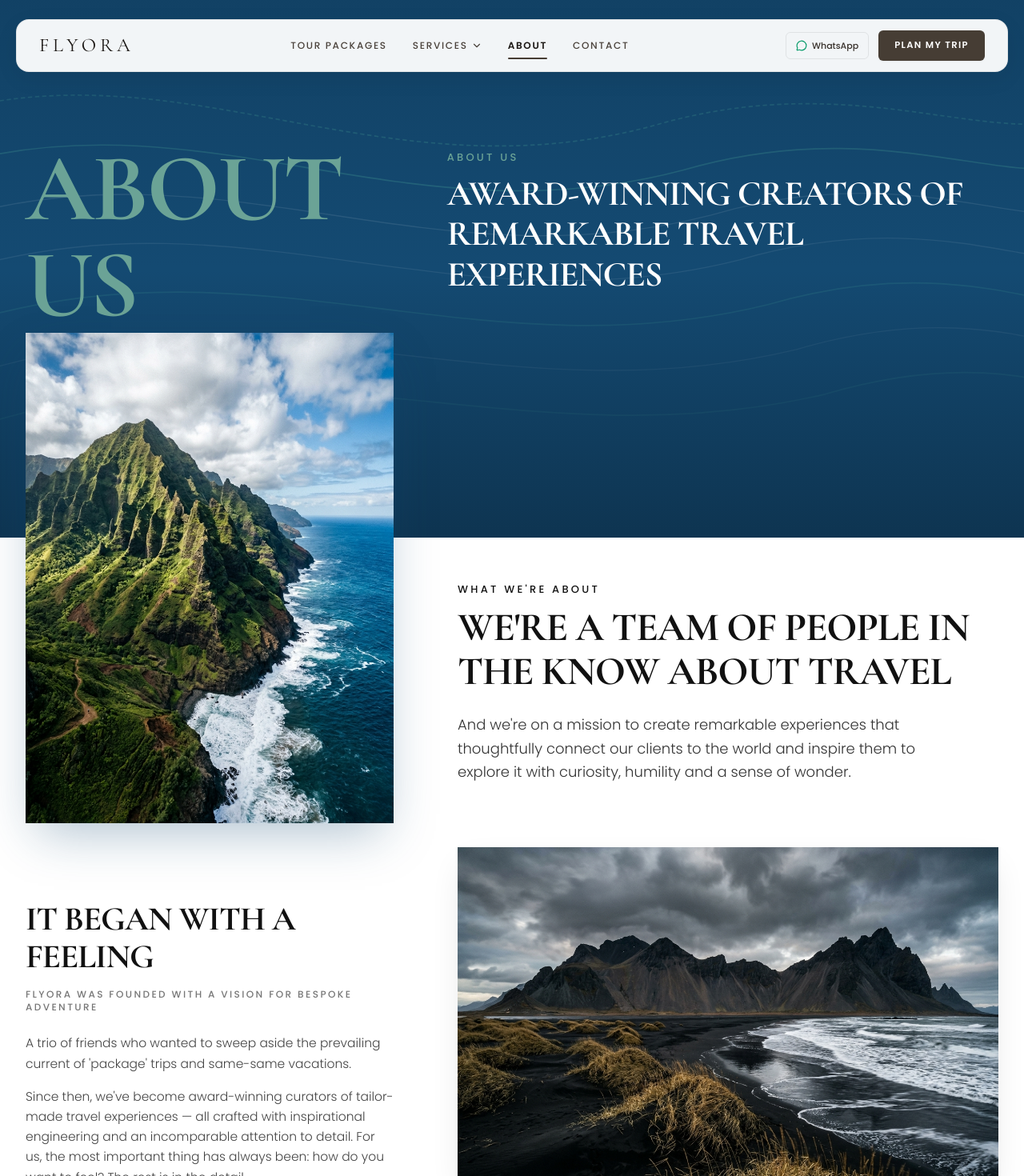
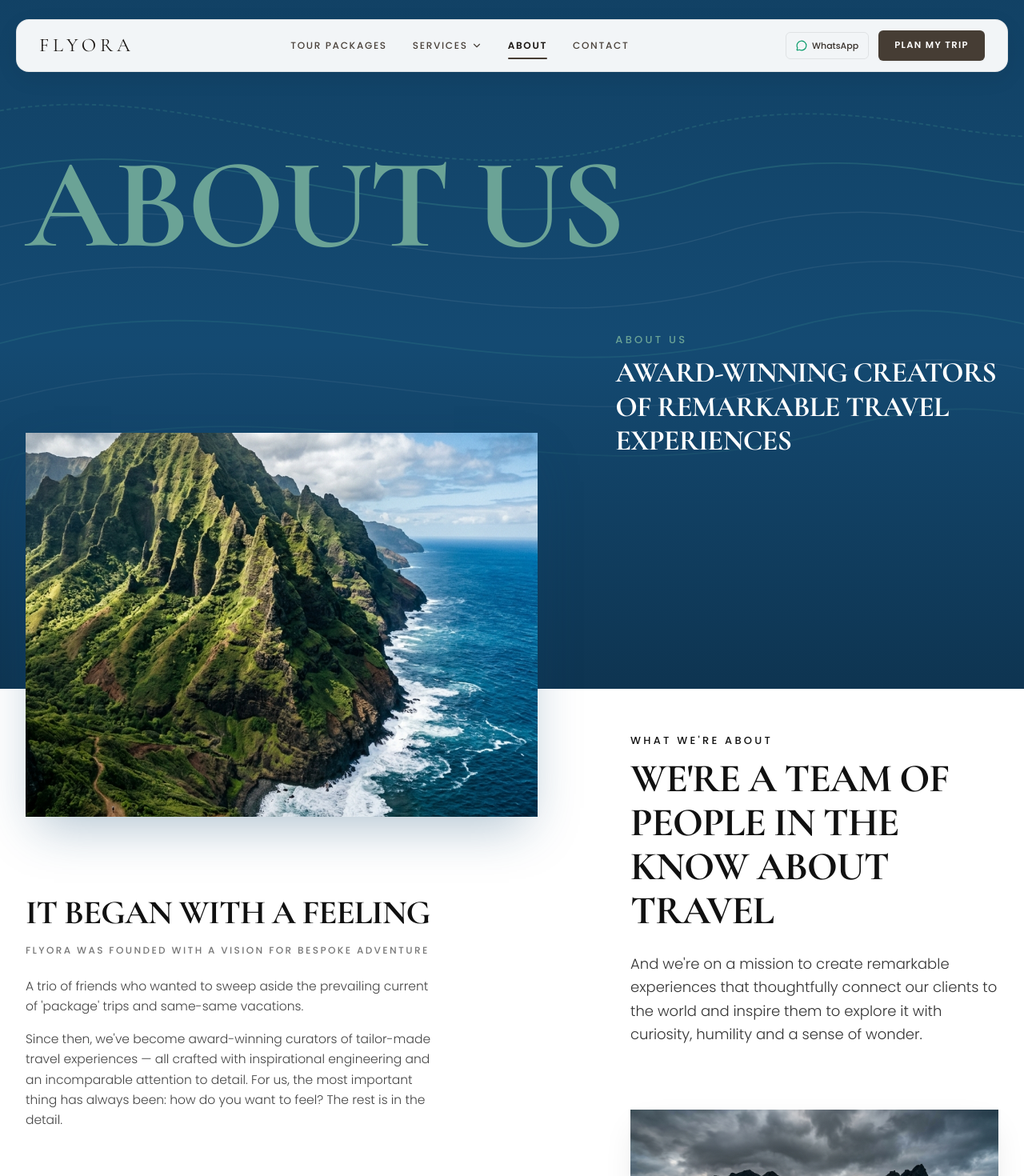
Before and after one commit to ckwebdevelopmentteam/flyora, a Next.js app in the folder apps/web/: page /about in a window 1280 px wide. Shown: the top 1470 px of the page at 80% size. Built offline with nearby package versions, Linux system fonts and the light colour scheme.

Commit message:
feat(web): hero about us full-width heading, wider image, taller banner, right text below

```diff
--- a/apps/web/src/app/about/components/AboutEditorialStory.tsx
+++ b/apps/web/src/app/about/components/AboutEditorialStory.tsx
@@ -16,7 +16,7 @@ export const AboutEditorialStory: React.FC<AboutEditorialStoryProps> = ({
           SECTION 1: SIGNATURE DEEP SLATE-BLUE HEADER BANNER
           (Reference Screenshot 1)
           ========================================================================= */}
-      <section className="relative w-full bg-[#144A72] text-white pt-28 sm:pt-36 lg:pt-44 pb-36 sm:pb-48 lg:pb-64 overflow-hidden">
+      <section className="relative w-full bg-[#144A72] text-white pt-28 sm:pt-36 lg:pt-44 pb-44 sm:pb-56 lg:pb-72 overflow-hidden">
         {/* Topographical Elevation Contour Lines SVG Background */}
         <div
           className="absolute inset-0 pointer-events-none select-none opacity-25"
@@ -24,7 +24,7 @@ export const AboutEditorialStory: React.FC<AboutEditorialStoryProps> = ({
         >
           <svg
             className="w-full h-full object-cover"
-            viewBox="0 0 1440 600"
+            viewBox="0 0 1440 700"
             fill="none"
             preserveAspectRatio="none"
             xmlns="http://www.w3.org/2000/svg"
@@ -79,22 +79,23 @@ export const AboutEditorialStory: React.FC<AboutEditorialStoryProps> = ({
           aria-hidden="true"
         />
 
-        {/* Header Grid */}
+        {/* ABOUT US — full-width single-line display heading */}
         <div className="container-standard relative z-10 w-full">
-          <div className="grid grid-cols-1 lg:grid-cols-12 gap-8 lg:gap-12 items-start">
-            {/* Left: Giant Display Typography matching brand serif */}
-            <div className="lg:col-span-6 xl:col-span-5">
-              <h1 className="font-serif font-bold text-[56px] sm:text-[80px] lg:text-[104px] xl:text-[120px] text-[#6BA396] leading-none tracking-tight uppercase select-none">
-                ABOUT US
-              </h1>
-            </div>
+          <h1 className="font-serif font-bold text-[64px] sm:text-[96px] lg:text-[130px] xl:text-[160px] text-[#6BA396] leading-none tracking-tight uppercase select-none whitespace-nowrap mb-12 sm:mb-16 lg:mb-20">
+            ABOUT US
+          </h1>
 
-            {/* Right: Small Category Tag + Condensed Heading */}
-            <div className="lg:col-span-6 xl:col-span-7 lg:pt-3">
+          {/* Below heading: Image (left, wide) + Right text (aligned to bottom) */}
+          <div className="grid grid-cols-1 lg:grid-cols-12 gap-8 lg:gap-12 items-end">
+            {/* Left: Wide placeholder area — mountain image overlaps here from section below */}
+            <div className="lg:col-span-7 xl:col-span-7" />
+
+            {/* Right: Small Category Tag + Condensed Heading — pushed to bottom of banner */}
+            <div className="lg:col-span-5 xl:col-span-5">
               <span className="block text-[#6BA396] text-xs sm:text-[13px] font-sans font-medium tracking-[0.25em] uppercase mb-3">
                 ABOUT US
               </span>
-              <h2 className="font-serif font-bold text-2xl sm:text-3xl lg:text-[38px] xl:text-[44px] text-white tracking-tight leading-[1.14] uppercase">
+              <h2 className="font-serif font-bold text-xl sm:text-2xl lg:text-[30px] xl:text-[36px] text-white tracking-tight leading-[1.18] uppercase">
                 AWARD-WINNING CREATORS OF REMARKABLE TRAVEL EXPERIENCES
               </h2>
             </div>
@@ -112,10 +113,10 @@ export const AboutEditorialStory: React.FC<AboutEditorialStoryProps> = ({
         <div className="container-standard relative z-20">
           <div className="grid grid-cols-1 lg:grid-cols-12 gap-10 lg:gap-14 xl:gap-20 items-start">
             {/* Left Column: Mountain Photo overlapping + IT BEGAN WITH A FEELING */}
-            <div className="lg:col-span-5 xl:col-span-5">
-              {/* Mountain Photo overlapping across the Blue & White boundary */}
-              <div className="-mt-32 sm:-mt-44 lg:-mt-56 xl:-mt-64">
-                <div className="relative w-full max-w-[490px] mx-auto lg:mx-0 aspect-[3/4] bg-[#0E3553] shadow-[0_25px_60px_-15px_rgba(20,74,114,0.35)] overflow-hidden">
+            <div className="lg:col-span-7 xl:col-span-7">
+              {/* Mountain Photo overlapping across the Blue & White boundary — wider than before */}
+              <div className="-mt-40 sm:-mt-52 lg:-mt-64 xl:-mt-80">
+                <div className="relative w-full max-w-[640px] mx-auto lg:mx-0 aspect-[4/3] bg-[#0E3553] shadow-[0_25px_60px_-15px_rgba(20,74,114,0.35)] overflow-hidden">
                   <Image
                     src="/about/mountain-ridge.jpg"
                     alt="Dramatic mountain ridge rising above the ocean coastline"
@@ -155,7 +156,7 @@ export const AboutEditorialStory: React.FC<AboutEditorialStoryProps> = ({
             </div>
 
             {/* Right Column: WHAT WE'RE ABOUT + Landscape Vestrahorn Peaks Photo */}
-            <div className="lg:col-span-7 xl:col-span-7 pt-6 sm:pt-10 lg:pt-14">
+            <div className="lg:col-span-5 xl:col-span-5 pt-6 sm:pt-10 lg:pt-14">
               {/* WHAT WE'RE ABOUT Heading & Statement */}
               <span className="block text-xs sm:text-[13px] font-sans font-medium tracking-[0.25em] text-[#111111] uppercase mb-3">
                 WHAT WE&apos;RE ABOUT
```
